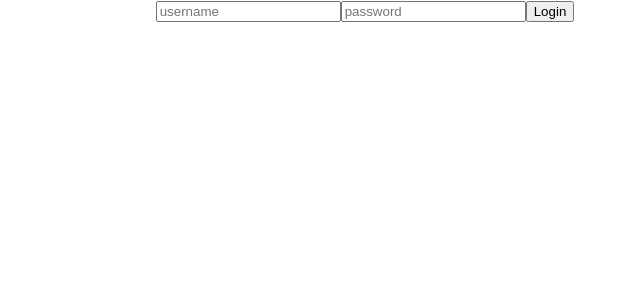
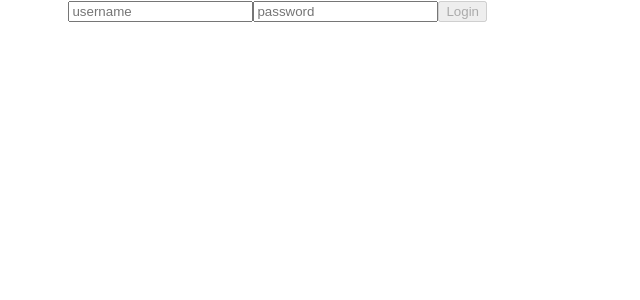
Before and after one commit to kevinkotcherga/testing-react-jest, a React (Create React App) app: page / in a window 1280 px wide. Shown: the top 300 px of the page, without its empty margins (275-915 px from the left). Built offline with nearby package versions, Linux system fonts and the light colour scheme.

Commit message:
feat(jest test) : ajout du test bouton login visible quand username et mot de passe remplit

```diff
--- a/src/components/login/Login.jsx
+++ b/src/components/login/Login.jsx
@@ -1,12 +1,26 @@
-import React from 'react'
+import React, { useState } from 'react'
 
 const Login = () => {
+  const [error, setError] = useState(false);
+  const [username, setUsername] = useState("");
+  const [password, setPassword] = useState("");
+
+  const handleClick = async (e) => {
+    e.preventDefault();
+    try {
+
+    }catch{
+      setError(true)
+    }
+  };
+
   return (
     <div className='container'>
       <form>
-        <input type="text" placeholder='username'/>
-        <input type="password" placeholder='password'/>
-        <button>Login</button>
+        <input type="text" placeholder='username' value={username} onChange={e => setUsername(e.target.value)}/>
+        <input type="password" placeholder='password' value={password} onChange={e => setPassword(e.target.value)}/>
+        <button disabled={!username || !password} onClick={handleClick}>Login</button>
+        <span data-testid="error" style={{visibility: error ? "visible" : "hidden"}}>Something went wrong</span>
       </form>
     </div>
   )
```
Also changed, not shown: 1 other file (tests, documents, lock files or other folders).
